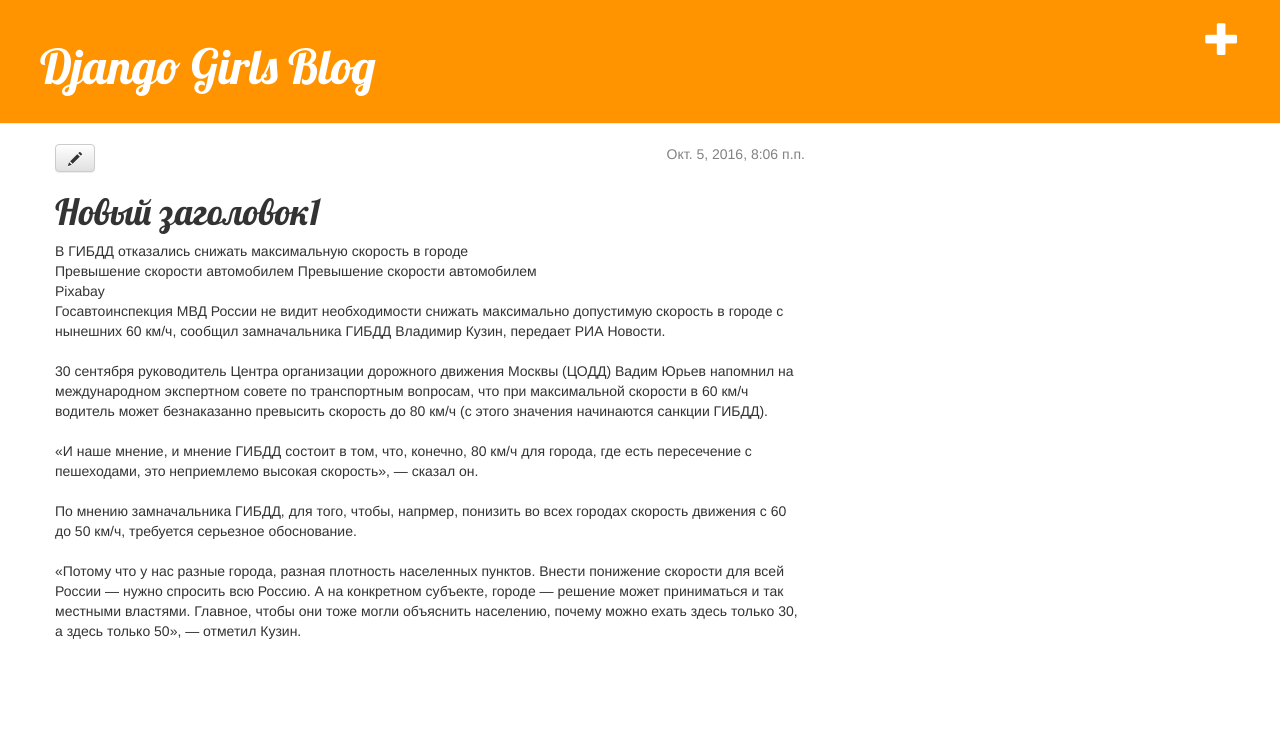
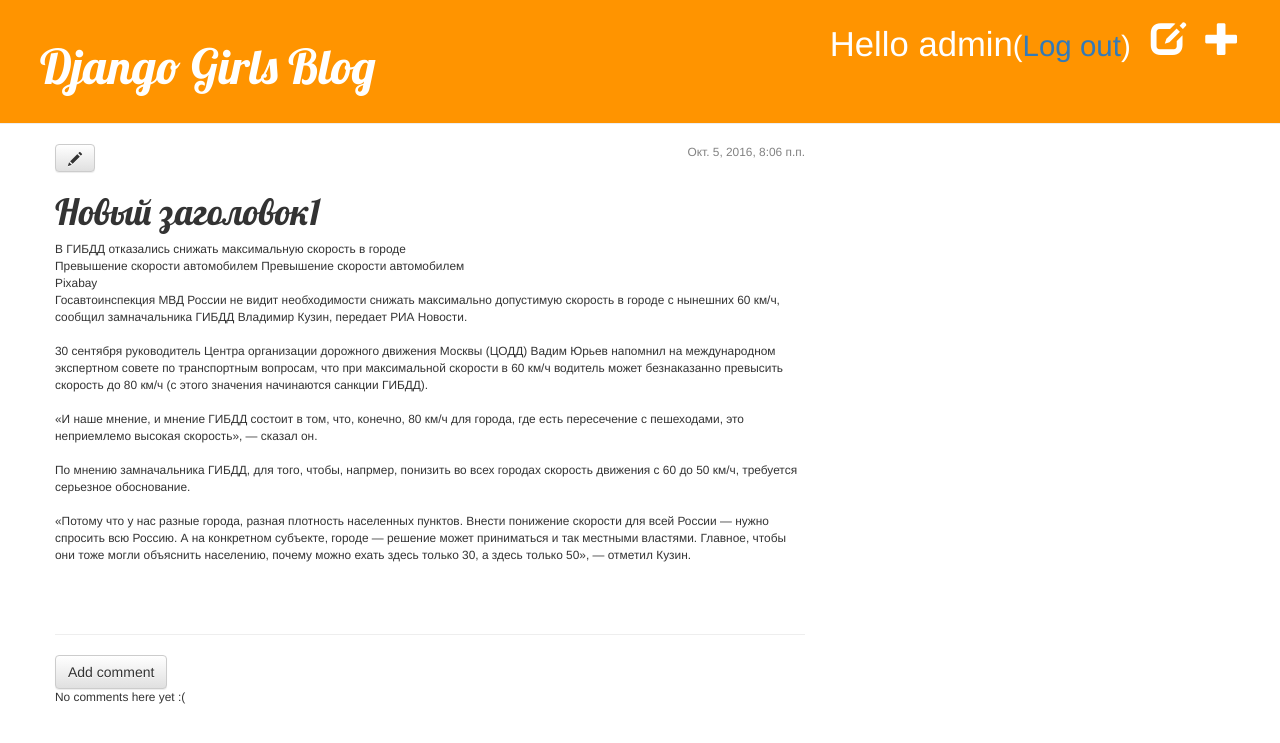
Before and after one commit to AdamsBeard/my-first-blog, a Django app: page /post/1/ in a window 1280 px wide. Shown: the top 743 px of the page. Run offline with Django 3.2, Linux system fonts and the light colour scheme; a user stored in the database is signed in; data comes from the database, SQL or seed files in the repository; both versions use the stored data as it was after the commit; some libraries are stand-ins or nearby versions.

Commit message:
Changed many fields

```diff
--- a/blog/admin.py
+++ b/blog/admin.py
@@ -1,5 +1,6 @@
 from django.contrib import admin
-from .models import Post
+from .models import Post, Comment
 
 
 admin.site.register(Post)
+admin.site.register(Comment)
--- a/blog/models.py
+++ b/blog/models.py
@@ -14,3 +14,17 @@
 
     def __str__(self):
         return self.title
+
+class Comment(models.Model):
+    post = models.ForeignKey('blog.Post', related_name='comments')
+    author = models.CharField(max_length=200)
+    text = models.TextField()
+    created_date = models.DateTimeField(default=timezone.now)
+    approved_comment = models.BooleanField(default=False)
+
+    def approve(self):
+        self.approved_comment = True
+        self.save()
+
+    def __str__(self):
+        return self.text
--- a/blog/static/css/blog.css
+++ b/blog/static/css/blog.css
@@ -46,3 +46,7 @@
     .post h1 a, .post h1 a:visited {
         color: #000000;
     }
+
+.comment {
+    margin: 20px 0px 20px 20px;
+}
--- a/blog/templates/blog/base.html
+++ b/blog/templates/blog/base.html
@@ -10,6 +10,10 @@
         <div class="page-header">
             {% if user.is_authenticated %}
             <a href="{% url 'post_new' %}" class="top-menu"><span class="glyphicon glyphicon-plus"></span></a>
+            <a href="{% url 'post_draft_list' %}" class="top-menu"><span class="glyphicon glyphicon-edit"></span></a>
+            <p class="top-menu">Hello {{ user.username }}<small>(<a href="{% url 'logout' %}">Log out</a>)</p>
+            {% else %}
+            <a href="{% url 'login' %}" class="top-menu"><span class="glyphicon glyphicon-lock"></span></a>
             {% endif %}
             <h1><a href="/">Django Girls Blog</a></h1>
         </div>
--- a/blog/templates/blog/post_detail.html
+++ b/blog/templates/blog/post_detail.html
@@ -6,6 +6,9 @@
             <div class="date">
                 {{ post.published_date }}
             </div>
+        {% else %}
+            <a class="btn btn-default" href="{% url 'post_publish' pk=post.pk %}">Publish</a>
+            <a class="btn btn-default" href="{% url 'post_remove' pk=post.pk %}"><span class="glyphicon glyphicon-remove"></span></a>
         {% endif %}
         {% if user.is_authenticated %}
         <a class="btn btn-default" href="{% url 'post_edit' pk=post.pk %}"><span class="glyphicon glyphicon-pencil"></span></a>
@@ -13,4 +16,15 @@
         <h1>{{ post.title }}</h1>
         <p>{{ post.text|linebreaksbr }}</p>
     </div>
+<hr>
+<a class="btn btn-default" href="{% url 'add_comment_to_post' pk=post.pk %}">Add comment</a>
+{% for comment in post.comments.all %}
+    <div class="comment">
+        <div class="date">{{ comment.created_date }}</div>
+        <strong>{{ comment.author }}</strong>
+        <p>{{ comment.text|linebreaks }}</p>
+    </div>
+{% empty %}
+    <p>No comments here yet :(</p>
+{% endfor %}
 {% endblock %}
--- a/blog/templates/blog/post_list.html
+++ b/blog/templates/blog/post_list.html
@@ -8,6 +8,7 @@
             </div>
             <h1><a href="{% url 'post_detail' pk=post.pk %}">{{ post.title }}</a></h1>
             <p>{{ post.text|linebreaksbr }}</p>
+            <a href="{% url 'post_detail' pk=post.pk %}">Comments: {{ post.comments.count }}</a>
         </div>
     {% endfor %}
 {% endblock content %}
--- a/blog/urls.py
+++ b/blog/urls.py
@@ -6,4 +6,8 @@
     url(r'^post/(?P<pk>[0-9]+)/$', views.post_detail, name='post_detail'),
     url(r'^post/new/$', views.post_new, name='post_new'),
     url(r'^post/(?P<pk>[0-9]+)/edit/$', views.post_edit, name='post_edit'),
+    url(r'^drafts/$', views.post_draft_list, name='post_draft_list'),
+    url(r'^post/(?P<pk>\d+)/publish/$', views.post_publish, name='post_publish'),
+    url(r'^post/(?P<pk>\d+)/remove/$', views.post_remove, name='post_remove'),
+    url(r'^post/(?P<pk>\d+)/comment/$', views.add_comment_to_post, name='add_comment_to_post'),
 ]
--- a/blog/views.py
+++ b/blog/views.py
@@ -2,8 +2,9 @@
 from .models import Post
 from django.utils import timezone
 from django.shortcuts import render, get_object_or_404
-from .forms import PostForm
+from .forms import PostForm, CommentForm
 from django.shortcuts import redirect
+from django.contrib.auth.decorators import login_required
 
 def post_list(request):
     posts = Post.objects.filter(published_date__lte=timezone.now()).order_by('published_date')
@@ -19,13 +20,13 @@
         if form.is_valid():
             post = form.save(commit=False)
             post.author = request.user
-            post.published_date = timezone.now()
             post.save()
             return redirect('post_detail', pk=post.pk)
     else:
         form = PostForm()
         return render(request, 'blog/post_edit.html', {'form': form})
 
+@login_required
 def post_edit(request, pk):
     post = get_object_or_404(Post, pk=pk)
     if request.method == "POST":
@@ -33,9 +34,38 @@
         if form.is_valid():
             post = form.save(commit=False)
             post.author = request.user
-            post.published_date = timezone.now()
             post.save()
             return redirect('post_detail', pk=post.pk)
     else:
         form = PostForm(instance=post)
     return render(request, 'blog/post_edit.html', {'form': form})
+
+@login_required
+def post_draft_list(request):
+    posts = Post.objects.filter(published_date__isnull=True).order_by('created_date')
+    return render(request, 'blog/post_draft_list.html', {'posts': posts})
+
+@login_required
+def post_publish(request, pk):
+    post = get_object_or_404(Post, pk=pk)
+    post.publish()
+    return redirect('post_detail', pk=pk)
+
+@login_required
+def post_remove(request, pk):
+    post = get_object_or_404(Post, pk=pk)
+    post.delete()
+    return redirect('post_list')
+
+def add_comment_to_post(request, pk):
+    post = get_object_or_404(Post, pk=pk)
+    if request.method == 'POST':
+        form = CommentForm(request.POST)
+        if form.is_valid():
+            comment = form.save(commit=False)
+            comment.post = post
+            comment.save()
+            return redirect('post_detail', pk=post.pk)
+    else:
+        form = CommentForm()
+    return render(request, 'blog/add_comment_to_post.html', {'form': form})
--- a/mysite/settings.py
+++ b/mysite/settings.py
@@ -120,3 +120,5 @@
 
 STATIC_URL = '/static/'
 STATIC_ROOT = os.path.join(BASE_DIR, 'static')
+
+LOGIN_REDIRECT_URL = '/'
--- a/mysite/urls.py
+++ b/mysite/urls.py
@@ -15,8 +15,11 @@
 """
 from django.conf.urls import include, url
 from django.contrib import admin
+from django.contrib.auth import views
 
 urlpatterns = [
     url(r'^admin/', admin.site.urls),
     url(r'', include('blog.urls')),
+    url(r'^accounts/login/$', views.login, name='login'),
+    url(r'^accounts/logout/$', views.logout, name='logout', kwargs={'next_page': '/'}),
 ]
```
Also changed, not shown: blog/forms.py (+8 -1 lines), blog/templates/blog/add_comment_to_post.html (added, +10 -0 lines), blog/templates/blog/post_draft_list.html (added, +11 -0 lines), blog/templates/registration/login.html (added, +26 -0 lines), blog/migrations/0002_comment.py (added), db.sqlite3.
